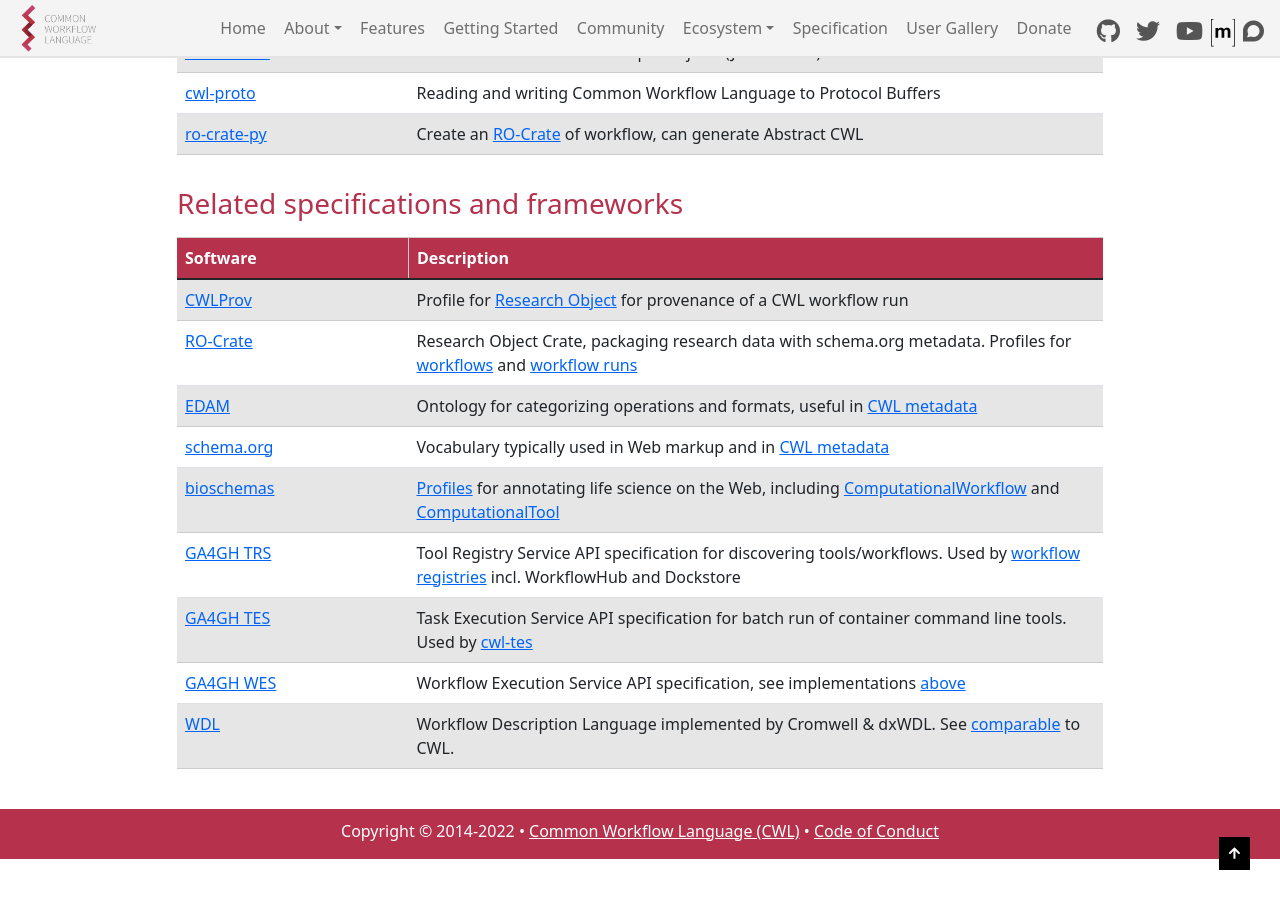
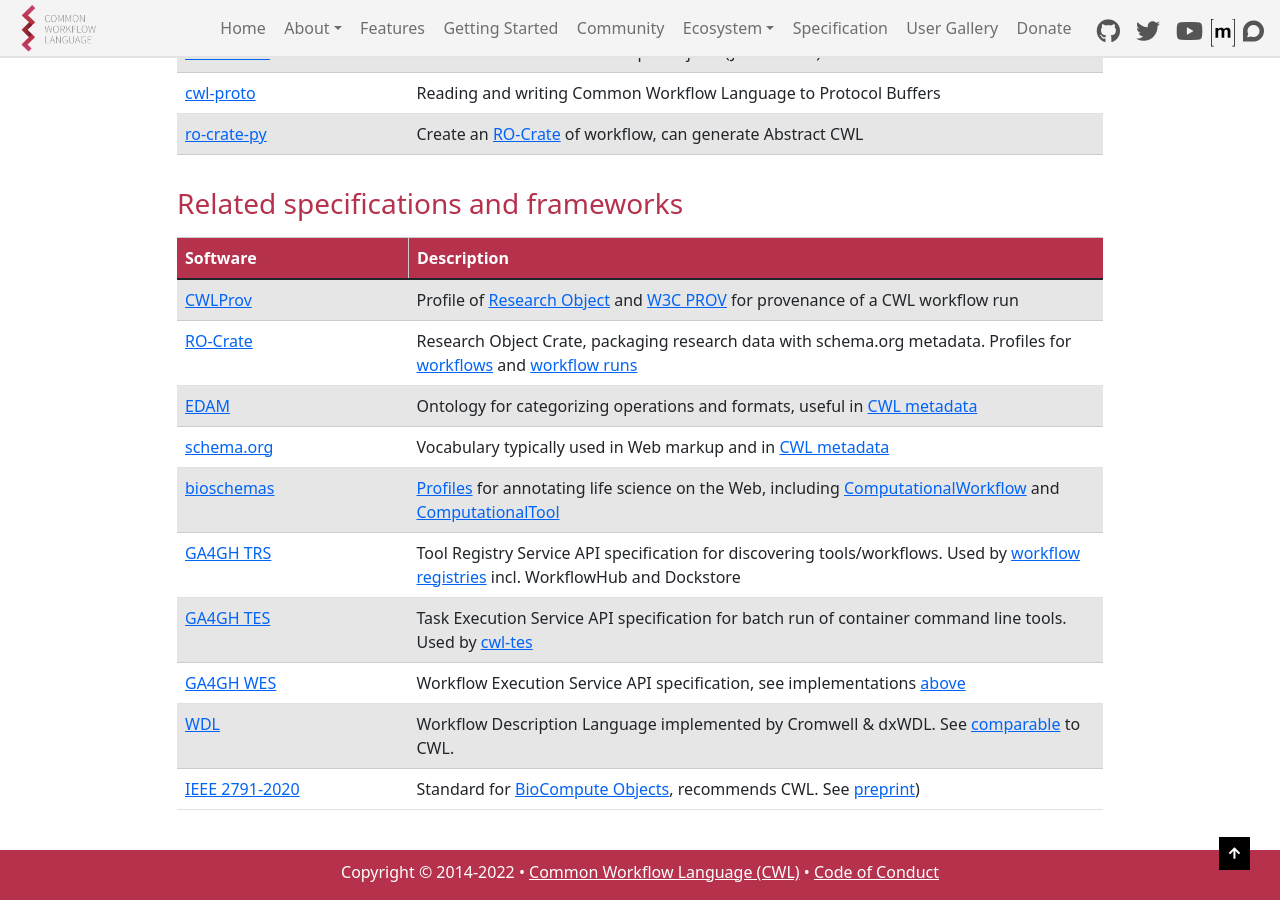
Before and after one commit to common-workflow-language/cwl-website, a Jekyll site: the page built from content/tools.md, in a window 1280 px wide and 900 px high, scrolled down 3250 px. Built offline with Jekyll 4.4.1, drawn with Linux system fonts in a browser that asks for light colours.

Commit message:
Update CWLProv, add IEEE 2791

```diff
--- a/content/tools.md
+++ b/content/tools.md
@@ -110,7 +110,7 @@
 {: .table .table-striped .cols-2}
 |Software|Description|
 |--- |--- |
-|[CWLProv](https://github.com/common-workflow-language/cwlprov)|Profile for [Research Object](https://www.researchobject.org/) for provenance of a CWL workflow run|
+|[CWLProv](https://github.com/common-workflow-language/cwlprov)|Profile of [Research Object](https://www.researchobject.org/) and [W3C PROV](https://www.w3.org/TR/prov-overview/) for provenance of a CWL workflow run|
 |[RO-Crate](https://w3id.org/ro/crate)|Research Object Crate, packaging research data with schema.org metadata. Profiles for [workflows](https://w3id.org/workflowhub/workflow-ro-crate/) and [workflow runs](https://www.researchobject.org/workflow-run-crate/)|
 |[EDAM](https://edamontology.org/)|Ontology for categorizing operations and formats, useful in [CWL metadata](/user_guide/17-metadata/)|
 |[schema.org](https://schema.org/)|Vocabulary typically used in Web markup and in [CWL metadata](/user_guide/17-metadata/)|
@@ -119,3 +119,4 @@
 |[GA4GH TES](https://github.com/ga4gh/task-execution-schemas)|Task Execution Service API specification for batch run of container command line tools. Used by [cwl-tes](https://github.com/ohsu-comp-bio/cwl-tes) |
 |[GA4GH WES](https://github.com/ga4gh/workflow-execution-service-schemas)|Workflow Execution Service API specification, see implementations [above](#execution)|
 |[WDL](https://github.com/openwdl/wdl)|Workflow Description Language implemented by Cromwell & dxWDL. See [comparable](https://github.com/dnanexus/dxCompiler/blob/main/doc/CWL_v1.2.0_to_WDL_v1.md) to CWL. |
+|[IEEE 2791-2020](https://doi.org/10.1109/IEEESTD.2020.9094416)|Standard for [BioCompute Objects](https://biocomputeobject.org/), recommends CWL. See [preprint](https://www.research.manchester.ac.uk/portal/en/publications/ieee-standard-for-bioinformatics-analyses-generated-by-highthroughput-sequencing-hts-to-facilitate-communication(936de52b-ac53-4f0e-9927-77fd7073e88d).html)) |
```
